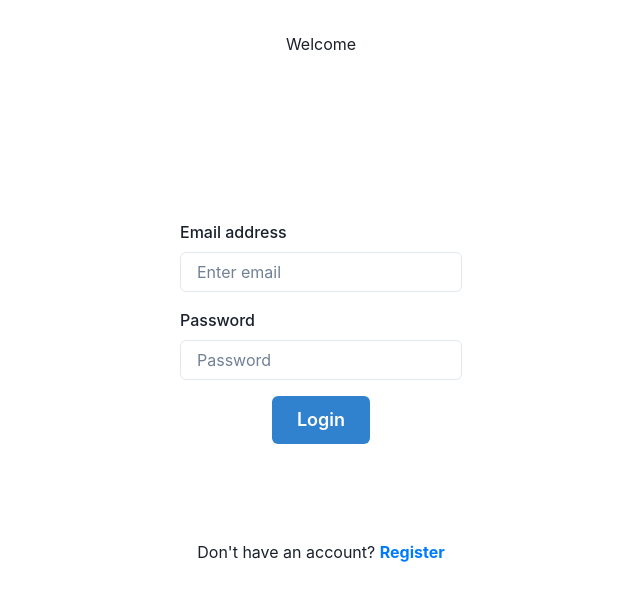
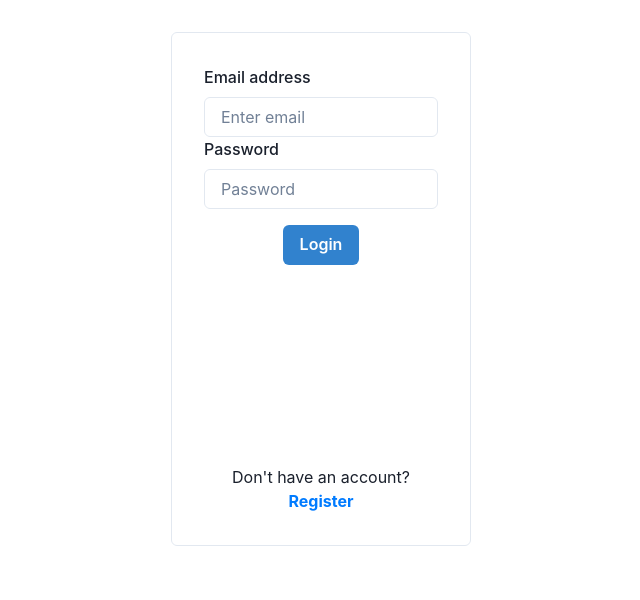
Before and after one commit to matiaseh/dg-mp, a React (Vite) app: page / in a window 1280 px wide. Shown: the top 600 px of the page, without its empty margins (319-959 px from the left). Built offline with nearby package versions, Linux system fonts and the light colour scheme; no server answers.

Commit message:
Update LoginPage and login/registration forms to flippable cards

```diff
--- a/src/App.tsx
+++ b/src/App.tsx
@@ -1,8 +1,5 @@
 import React, { useState } from 'react';
 import { BrowserRouter as Router, Routes, Route } from 'react-router-dom';
-import Header from './components/Header';
-import LoginForm from './components/LoginForm';
-import RegistrationForm from './components/RegistrationForm';
 import Home from './components/Home';
 import PrivateRoute from './utils/PrivateRoute';
 import AlertComponent from './components/AlertComponent';
@@ -10,6 +7,7 @@ import styled from '@emotion/styled';
 import { ChakraProvider } from '@chakra-ui/react';
 import VerifyEmail from './components/VerifyEmail';
 import './App.css';
+import LoginPage from './pages/LoginPage/LoginPage';
 
 const Container = styled.div`
   text-align: center;
@@ -18,52 +16,13 @@ const Container = styled.div`
   min-height: 100vh;
 `;
 
-const Content = styled.div`
-  display: flex;
-  justify-content: center;
-  align-items: center;
-  flex-direction: column;
-  flex: 1;
-`;
-
 const App: React.FC = () => {
-  const [title, updateTitle] = useState<string>();
-  const [errorMessage, updateErrorMessage] = useState<string | null>(null);
-
   return (
     <ChakraProvider>
       <Router>
         <Container>
-          <Header title={title} />
-          <Content>
           <Routes>
-              <Route
-                path='/'
-                element={
-                  <LoginForm
-                    showError={updateErrorMessage}
-                    updateTitle={updateTitle}
-                  />
-                }
-              />
-              <Route
-                path='/register'
-                element={
-                  <RegistrationForm
-                    showError={updateErrorMessage}
-                    updateTitle={updateTitle}
-                  />
-                }
-              />
-              <Route
-                path='/login'
-                element={
-                  <LoginForm
-                    showError={updateErrorMessage}
-                    updateTitle={updateTitle}
-                  />
-                }
-              />
+            <Route path='/' element={<LoginPage />} />
             <Route
               path='/home'
               element={
@@ -72,18 +31,8 @@ const App: React.FC = () => {
                 </PrivateRoute>
               }
             />
-              <Route
-                path='/verify/:token'
-                element={<VerifyEmail updateTitle={updateTitle} />}
-              />
+            <Route path='/verify/:token' element={<VerifyEmail />} />
           </Routes>
-            {errorMessage && (
-              <AlertComponent
-                errorMessage={errorMessage}
-                updateErrorMessage={updateErrorMessage}
-              />
-            )}
-          </Content>
         </Container>
       </Router>
     </ChakraProvider>
--- a/src/components/Header.tsx
+++ /dev/null
@@ -1,48 +0,0 @@
-import { useNavigate, useLocation } from 'react-router-dom';
-
-interface HeaderProps {
-  title?: string;
-}
-
-const Header = ({ title }: HeaderProps): JSX.Element => {
-  const navigate = useNavigate();
-  const location = useLocation();
-
-  const capitalize = (s: string): string => {
-    return s.charAt(0).toUpperCase() + s.slice(1);
-  };
-
-  let pageTitle = capitalize(location.pathname.substring(1));
-  if (location.pathname === '/') {
-    pageTitle = 'Welcome';
-  } else if (location.pathname.includes('verify')) {
-    pageTitle = 'Verify';
-  }
-
-  const handleLogout = () => {
-    localStorage.removeItem('login_access_token');
-    navigate('/login');
-  };
-
-  const renderLogout = () => {
-    if (location.pathname === '/home') {
-      return (
-        <div>
-          <button onClick={handleLogout}>Logout</button>
-        </div>
-      );
-    }
-    return null;
-  };
-
-  return (
-    <nav>
-      <div>
-        <span>{title || pageTitle}</span>
-        {renderLogout()}
-      </div>
-    </nav>
-  );
-};
-
-export default Header;
--- a/src/components/Home.tsx
+++ b/src/components/Home.tsx
@@ -3,6 +3,7 @@ import { useNavigate } from 'react-router-dom';
 import axios from 'axios';
 import { ACCESS_TOKEN_NAME, API_BASE_URL } from '../constants/apiConstants';
 import styled from '@emotion/styled';
+import { Button } from '@chakra-ui/react';
 
 const Container = styled.div`
   margin-top: 2rem;
@@ -13,8 +14,13 @@ const Home: React.FC = () => {
   const navigate = useNavigate();
 
   const redirectToLogin = useCallback(() => {
-    navigate('/login');
+    navigate('/');
   }, [navigate]);
+
+  const handleLogout = () => {
+    localStorage.removeItem('login_access_token');
+    navigate('/');
+  };
 
   useEffect(() => {
     const token = localStorage.getItem(ACCESS_TOKEN_NAME);
@@ -37,7 +43,12 @@ const Home: React.FC = () => {
     return <div>Loading...</div>; // Display loading indicator while data is being fetched
   }
 
-  return <Container>Home page content</Container>;
+  return (
+    <Container>
+      <h1>Home page content</h1>
+      <Button onClick={handleLogout}>Logout</Button>
+    </Container>
+  );
 };
 
 export default Home;
--- a/src/components/VerifyEmail.tsx
+++ b/src/components/VerifyEmail.tsx
@@ -2,13 +2,9 @@ import { useEffect, useState } from 'react';
 import { useNavigate, useParams } from 'react-router-dom';
 import axios from 'axios';
 import { API_BASE_URL } from '../constants/apiConstants';
-import { RedirectLink } from './RegistrationForm';
+import { RedirectLink } from '../pages/LoginPage/components/RegistrationForm';
 
-interface RegistrationFormProps {
-  updateTitle: (title: string) => void;
-}
-
-const VerifyEmail = (props: RegistrationFormProps) => {
+const VerifyEmail = () => {
   const { token } = useParams<{ token: string }>(); // Get the token from the URL
   const [message, setMessage] = useState<string | null>(null);
   const navigate = useNavigate();
@@ -35,8 +31,7 @@ const VerifyEmail = (props: RegistrationFormProps) => {
         {message && <p>{message}</p>}
         <RedirectLink
           onClick={() => {
-            props.updateTitle('Login');
-            navigate('/login');
+            navigate('/');
           }}
         >
           Login here
--- /dev/null
+++ b/src/pages/LoginPage/LoginPage.css
@@ -0,0 +1,25 @@
+.flip-container {
+  perspective: 1000px;
+}
+
+.flip-inner {
+  position: relative;
+  width: 300px; /* Adjust to your form width */
+  transition: transform 0.6s;
+  transform-style: preserve-3d;
+}
+
+.flip-container.flipped .flip-inner {
+  transform: rotateY(180deg);
+}
+
+.flip-front,
+.flip-back {
+  position: absolute;
+  width: 100%;
+  backface-visibility: hidden;
+}
+
+.flip-back {
+  transform: rotateY(180deg);
+}
--- /dev/null
+++ b/src/pages/LoginPage/LoginPage.tsx
@@ -0,0 +1,38 @@
+import React, { useState } from 'react';
+import LoginForm from './components/LoginForm';
+import RegistrationForm from './components/RegistrationForm';
+import './LoginPage.css';
+import AlertComponent from '../../components/AlertComponent';
+
+const LoginPage: React.FC = () => {
+  const [showRegisterForm, setShowRegisterForm] = useState(false);
+  const [errorMessage, updateErrorMessage] = useState<string | null>(null);
+
+  const handleFlip = () => {
+    setShowRegisterForm(!showRegisterForm);
+  };
+
+  return (
+    <div className={`flip-container ${showRegisterForm ? 'flipped' : ''}`}>
+      {errorMessage && (
+        <AlertComponent
+          errorMessage={errorMessage}
+          updateErrorMessage={updateErrorMessage}
+        />
+      )}
+      <div className='flip-inner'>
+        <div className='flip-front'>
+          <LoginForm showError={updateErrorMessage} onClick={handleFlip} />
+        </div>
+        <div className='flip-back'>
+          <RegistrationForm
+            showError={updateErrorMessage}
+            onClick={handleFlip}
+          />
+        </div>
+      </div>
+    </div>
+  );
+};
+
+export default LoginPage;
--- a/src/components/LoginForm.tsx
+++ b/src/pages/LoginPage/components/LoginForm.tsx
@@ -1,14 +1,17 @@
 import React, { useState, ChangeEvent, FormEvent } from 'react';
 import axios from 'axios';
-import { API_BASE_URL, ACCESS_TOKEN_NAME } from '../constants/apiConstants';
+import {
+  API_BASE_URL,
+  ACCESS_TOKEN_NAME,
+} from '../../../constants/apiConstants';
 import { useNavigate } from 'react-router-dom';
-import { handleApiError } from '../utils/errorHandling';
+import { handleApiError } from '../../../utils/errorHandling';
 import styled from '@emotion/styled';
-import { FormControl, FormLabel, Input, Button } from '@chakra-ui/react';
+import { FormControl, FormLabel, Input, Button, Box } from '@chakra-ui/react';
 
 interface LoginFormProps {
   showError: (message: string | null) => void;
-  updateTitle: (title: string) => void;
+  onClick: () => void;
 }
 
 interface LoginFormState {
@@ -17,26 +20,26 @@ interface LoginFormState {
   successMessage: string | null;
 }
 
-const Form = styled.form`
+export const Form = styled.form`
   min-height: 60vh;
   max-width: 400px;
   display: flex;
   flex-direction: column;
   align-items: center;
+  justify-content: space-between;
   gap: 1rem;
+  padding: 1rem;
 `;
 
-const RegisterMessage = styled.div`
-  margin-top: 10vh;
-`;
+export const FormFooter = styled.div``;
 
-const RegisterLink = styled.span`
+export const FlipCard = styled.span`
   color: #007bff;
   font-weight: bold;
   cursor: pointer;
 `;
 
-const LoginForm: React.FC<LoginFormProps> = ({ showError, updateTitle }) => {
+const LoginForm: React.FC<LoginFormProps> = ({ showError, onClick }) => {
   const [loading, setLoading] = useState(false);
   const [state, setState] = useState<LoginFormState>({
     email: '',
@@ -79,19 +82,21 @@ const LoginForm: React.FC<LoginFormProps> = ({ showError, updateTitle }) => {
   };
 
   const redirectToHome = () => {
-    updateTitle('Home');
     navigate('/home');
   };
 
-  const redirectToRegister = () => {
-    navigate('/register');
-    updateTitle('Register');
-  };
-
   return (
+    <Box
+      display='flex'
+      flexDirection='column'
+      gap={4}
+      p={4}
+      borderWidth={1}
+      borderRadius='md'
+    >
       <Form onSubmit={handleSubmitClick}>
         <FormControl>
-        <FormLabel mt={4}>Email address</FormLabel>
+          <FormLabel htmlFor='email'>Email address</FormLabel>
           <Input
             type='email'
             id='email'
@@ -99,7 +104,7 @@ const LoginForm: React.FC<LoginFormProps> = ({ showError, updateTitle }) => {
             value={state.email}
             onChange={handleChange}
           />
-        <FormLabel mt={4}>Password</FormLabel>
+          <FormLabel htmlFor='password'>Password</FormLabel>
           <Input
             type='password'
             id='password'
@@ -107,15 +112,16 @@ const LoginForm: React.FC<LoginFormProps> = ({ showError, updateTitle }) => {
             value={state.password}
             onChange={handleChange}
           />
-      </FormControl>
-      <Button type='submit' colorScheme='blue' size={'lg'} isLoading={loading}>
+          <Button type='submit' colorScheme='blue' mt={4} isLoading={loading}>
             Login
           </Button>
-      <RegisterMessage>
+        </FormControl>
+        <FormFooter>
           <span>Don't have an account? </span>
-        <RegisterLink onClick={redirectToRegister}>Register</RegisterLink>
-      </RegisterMessage>
+          <FlipCard onClick={onClick}>Register</FlipCard>
+        </FormFooter>
       </Form>
+    </Box>
   );
 };
 
--- a/src/components/RegistrationForm.tsx
+++ b/src/pages/LoginPage/components/RegistrationForm.tsx
@@ -1,14 +1,17 @@
 import React, { useState, ChangeEvent, FormEvent } from 'react';
 import axios from 'axios';
-import { API_BASE_URL, ACCESS_TOKEN_NAME } from '../constants/apiConstants';
-import { useNavigate } from 'react-router-dom';
-import { handleApiError } from '../utils/errorHandling';
+import {
+  API_BASE_URL,
+  ACCESS_TOKEN_NAME,
+} from '../../../constants/apiConstants';
+import { handleApiError } from '../../../utils/errorHandling';
 import styled from '@emotion/styled';
-import { Button, FormControl, FormLabel, Input } from '@chakra-ui/react';
+import { Box, Button, FormControl, FormLabel, Input } from '@chakra-ui/react';
+import { FormFooter, FlipCard, Form } from './LoginForm';
 
 interface RegistrationFormProps {
   showError: (message: string | null) => void;
-  updateTitle: (title: string) => void;
+  onClick: () => void;
 }
 
 interface RegistrationFormState {
@@ -18,15 +21,6 @@ interface RegistrationFormState {
   userName: string;
 }
 
-const Form = styled.form`
-  min-height: 60vh;
-  max-width: 400px;
-  display: flex;
-  flex-direction: column;
-  align-items: center;
-  gap: 1rem;
-`;
-
 export const RedirectLink = styled.span`
   color: #007bff;
   font-weight: bold;
@@ -35,7 +29,7 @@ export const RedirectLink = styled.span`
 
 const RegistrationForm: React.FC<RegistrationFormProps> = ({
   showError,
-  updateTitle,
+  onClick,
 }) => {
   const [state, setState] = useState<RegistrationFormState>({
     email: '',
@@ -44,8 +38,6 @@ const RegistrationForm: React.FC<RegistrationFormProps> = ({
     userName: '',
   });
   const [loading, setLoading] = useState(false);
-
-  const navigate = useNavigate();
 
   const handleChange = (e: ChangeEvent<HTMLInputElement>) => {
     const { id, value } = e.target;
@@ -74,7 +66,7 @@ const RegistrationForm: React.FC<RegistrationFormProps> = ({
             ...prevState,
           }));
           localStorage.setItem(ACCESS_TOKEN_NAME, response.data.token);
-          redirectToLogin();
+          onClick();
           showError(null);
         } else {
           showError('Some error occurred');
@@ -90,11 +82,6 @@ const RegistrationForm: React.FC<RegistrationFormProps> = ({
     }
   };
 
-  const redirectToLogin = () => {
-    updateTitle('Login');
-    navigate('/login');
-  };
-
   const handleSubmitClick = async (e: FormEvent<HTMLFormElement>) => {
     e.preventDefault();
     if (state.password === state.confirmPassword) {
@@ -105,7 +92,14 @@ const RegistrationForm: React.FC<RegistrationFormProps> = ({
   };
 
   return (
-    <>
+    <Box
+      display='flex'
+      flexDirection='column'
+      gap={4}
+      p={4}
+      borderWidth={1}
+      borderRadius='md'
+    >
       <Form onSubmit={handleSubmitClick}>
         <FormControl>
           <FormLabel>User Name</FormLabel>
@@ -140,21 +134,16 @@ const RegistrationForm: React.FC<RegistrationFormProps> = ({
             value={state.confirmPassword}
             onChange={handleChange}
           />
+          <Button type='submit' colorScheme='blue' isLoading={loading} mt={4}>
+            {loading ? 'Registering...' : 'Register'}
+          </Button>
         </FormControl>
-        <Button
-          type='submit'
-          colorScheme='blue'
-          size={'lg'}
-          isLoading={loading}
-        >
-          {loading ? 'Registering...' : 'Register'}
-        </Button>
+        <FormFooter>
+          <span>Already have an account? </span>
+          <FlipCard onClick={onClick}>Log in</FlipCard>
+        </FormFooter>
       </Form>
-      <div>
-        <span>Already have an account? </span>
-        <RedirectLink onClick={redirectToLogin}>Login here</RedirectLink>
-      </div>
-    </>
+    </Box>
   );
 };
 
--- a/src/utils/PrivateRoute.tsx
+++ b/src/utils/PrivateRoute.tsx
@@ -11,8 +11,8 @@ const PrivateRoute: React.FC<PrivateRouteProps> = ({ children }) => {
   const isAuthenticated = !!localStorage.getItem(ACCESS_TOKEN_NAME);
 
   if (!isAuthenticated) {
-    // Redirect them to the /login page if not logged in
-    return <Navigate to='/login' state={{ from: location }} replace />;
+    // Redirect them to the main page if not logged in
+    return <Navigate to='/' state={{ from: location }} replace />;
   }
 
   return children;
```
Lines whose indentation alone changed are shown as unchanged.
